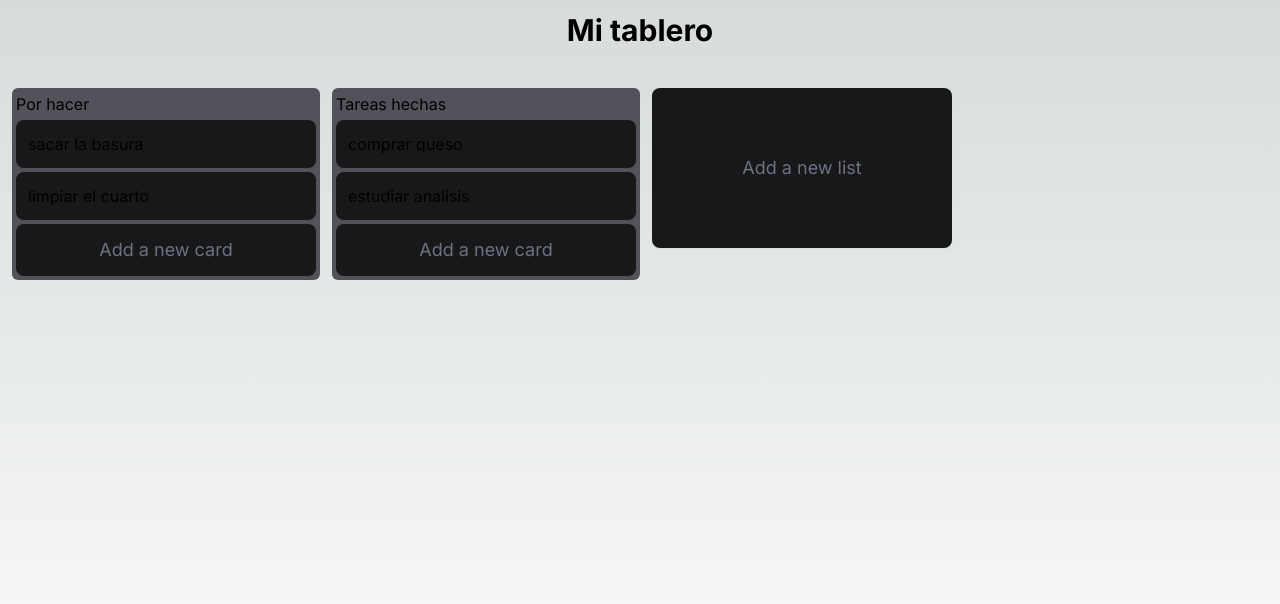
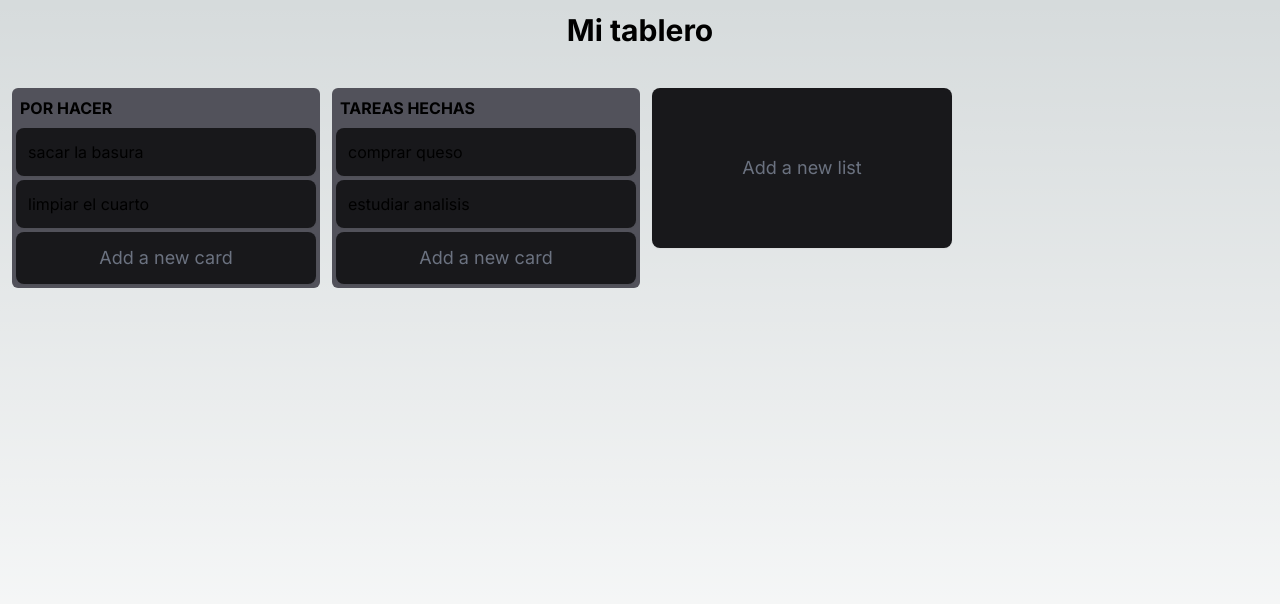
Before and after one commit to edwarhman/tasksboard, a Next.js app: page /boards/1 in a window 1280 px wide. Shown: the top 604 px of the page. Built offline with nearby package versions, Linux system fonts and the light colour scheme.

Commit message:
change text style in elements

```diff
--- a/src/components/Column.tsx
+++ b/src/components/Column.tsx
@@ -23,7 +23,7 @@ export default function Column({
 }: Props) {
     return (
         <div className={`bg-zinc-600 p-1 grid gap-1 rounded-md ${className}`}>
-            <div>{title}</div>
+            <div className="m-1 font-bold uppercase">{title}</div>
             <SortableContext items={items} strategy={verticalListSortingStrategy}>
                 {items.map((card) => (
                     <SortableItem key={card.id} id={card.id}>
```
Also changed, not shown: src/app/page.tsx (+1 -1 lines).
